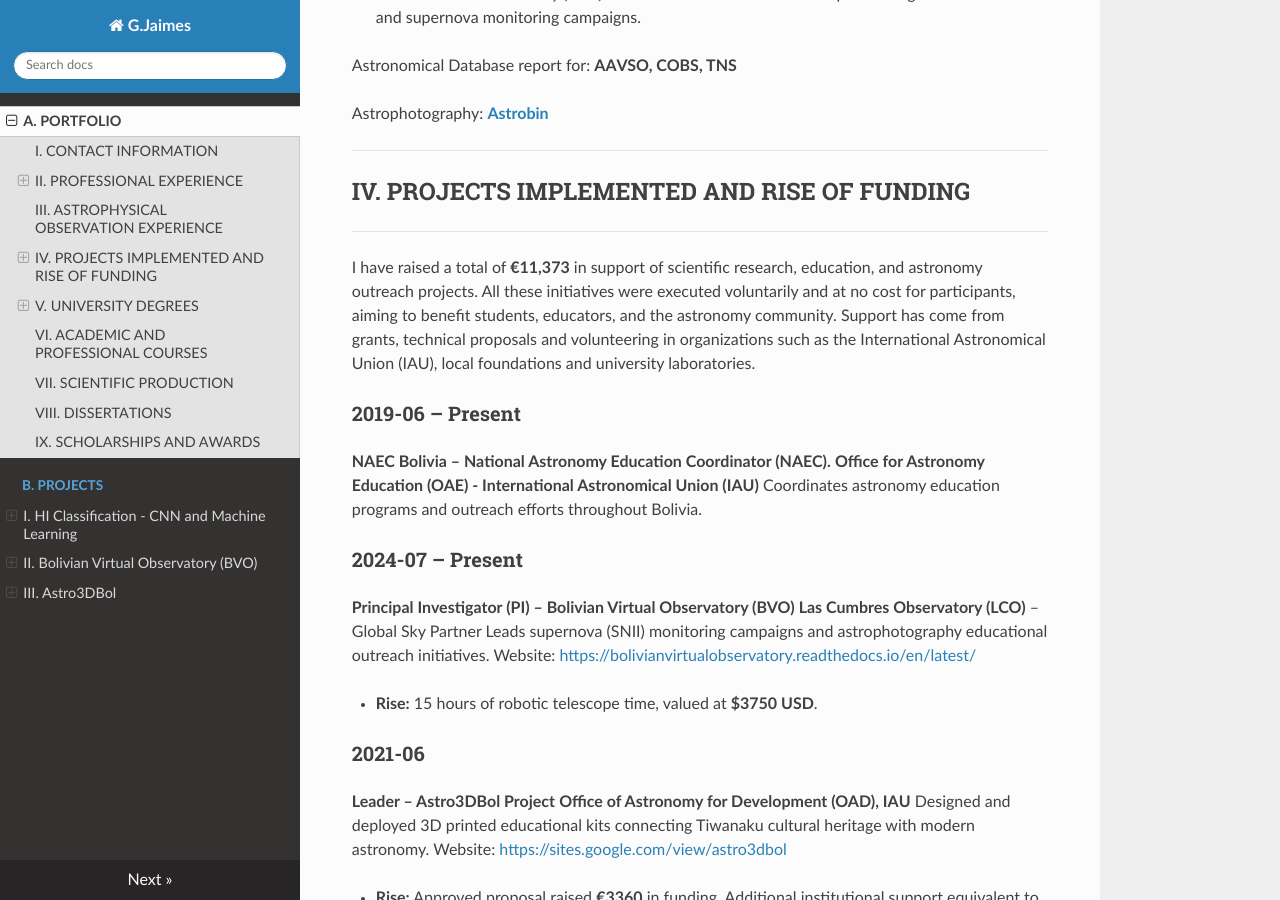
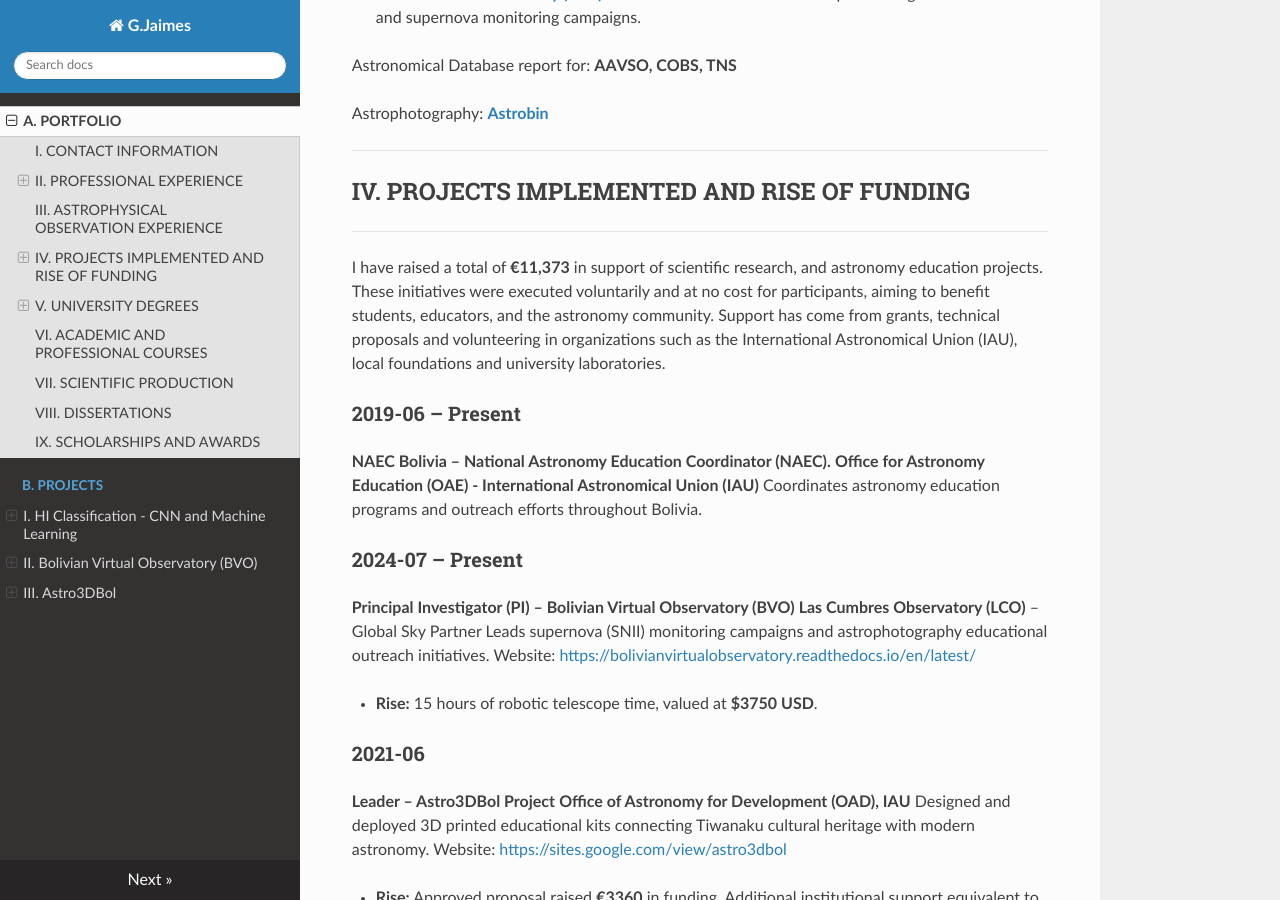
Before and after one commit to gabojaimesillanes/g.jaimes.illanes, an MkDocs documentation site: the page built from docs/portfolio.md, in a window 1280 px wide and 900 px high, scrolled down 3458 px. Built offline with MkDocs 1.6.1, drawn with Linux system fonts in a browser that asks for light colours; nearby versions of some CDN libraries; some of the changed text lies outside the part shown.

Commit message:
Update portfolio.md

```diff
--- a/docs/portfolio.md
+++ b/docs/portfolio.md
@@ -36,7 +36,7 @@
 
 * Google Scholar: [https://scholar.google.es/citations?user=P9q9W8gAAAAJ\&hl=es\&oi=ao](https://scholar.google.es/citations?user=P9q9W8gAAAAJ&hl=es&oi=ao)
 * Website (ReadTheDocs): [https://gjaimesillanes.readthedocs.io](https://gjaimesillanes.readthedocs.io/en/latest)
-* GitHub repository: [https://github.com/gabojaimesillanes](https://github.com/gabojaimesillanes)
+* GitHub repository: [https://github.com/gabrieljaimesillanes](https://github.com/gabojaimesillanes)
 
 ### 2024-05 – 2024-09
 
@@ -117,7 +117,7 @@
 
 ---
 
-I have raised a total of **€11,373** in support of scientific research, education, and astronomy outreach projects. All these initiatives were executed voluntarily and at no cost for participants, aiming to benefit students, educators, and the astronomy community. Support has come from grants, technical proposals and volunteering in organizations such as the International Astronomical Union (IAU), local foundations and university laboratories.
+I have raised a total of **€11,373** in support of scientific research, and astronomy education projects. These initiatives were executed voluntarily and at no cost for participants, aiming to benefit students, educators, and the astronomy community. Support has come from grants, technical proposals and volunteering in organizations such as the International Astronomical Union (IAU), local foundations and university laboratories.
 
 ### 2019-06 – Present
 
```
